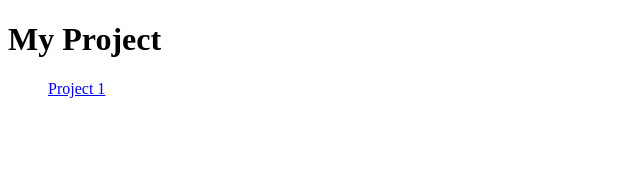
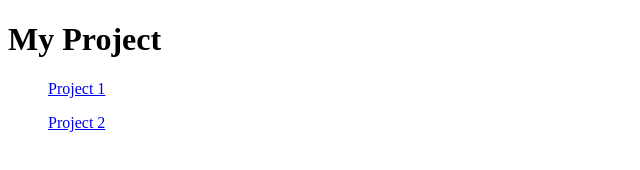
Before and after one commit to JasonGalzote/JasonGalzote.github.io, a plain HTML site: page index.html in a window 1280 px wide. Shown: the full height of the page, 0-640 px from the left. Drawn offline with Linux system fonts and the light colour scheme.

Commit message:
Update index.html

```diff
--- a/index.html
+++ b/index.html
@@ -14,6 +14,8 @@
 
   <a href="Project-1.html"><ul>Project 1</ul></a>
 
+  <a href="Project-2.html"><ul>Project 2</ul></a>
+
  </body>
 
 </html>
```
